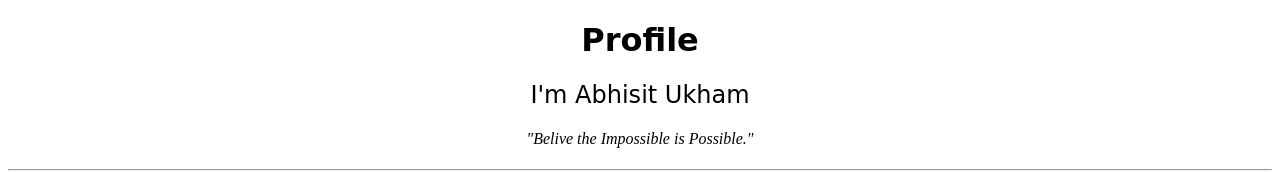
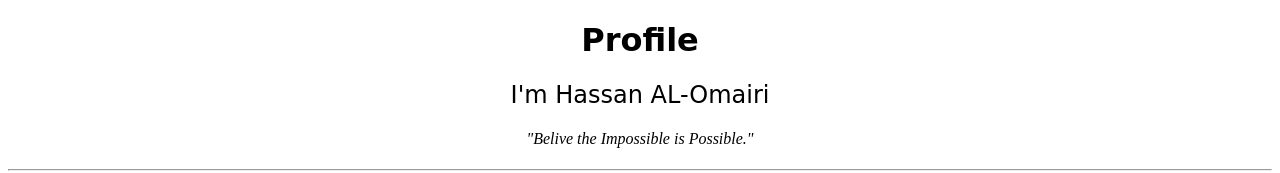
Before and after one commit to HassanAL-Omairi1/HassanAL_omairi, a plain HTML site: page index.html in a window 1280 px wide. Shown: the top 173 px of the page. Drawn offline with Linux system fonts and the light colour scheme; a web font is replaced by a local one.

Commit message:
Add files via upload

```diff
--- a/index.html
+++ b/index.html
@@ -14,7 +14,7 @@
     <!-- Ref:https://developer.mozilla.org/en-US/docs/Web/CSS/font-family-->
     <h1 style="text-align: center; font-family: cursive;">Profile</h1>
     <h2 style="text-align: center; font-family: cursive; font-weight:normal">
-        I'm Abhisit Ukham</h2>
+        I'm Hassan AL-Omairi</h2>
     <h4 style="text-align: center; font-family: Aclonica ; font-weight:normal"><i>
         "Belive the Impossible is Possible."</i></h4>
     <hr>
```
